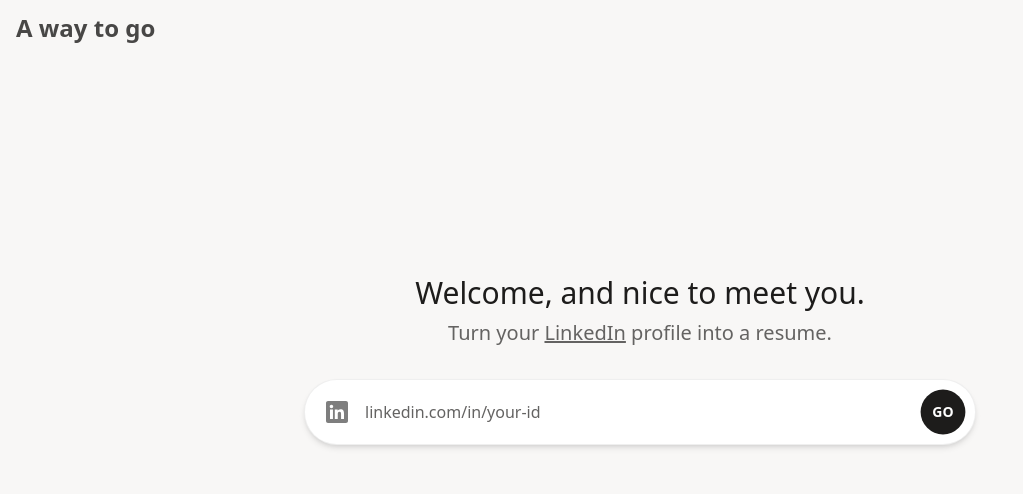
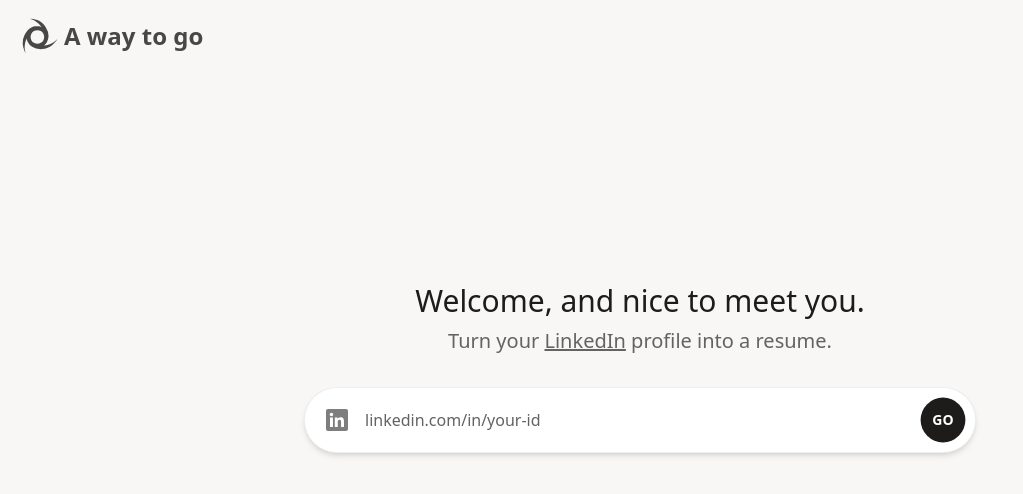
Before and after one commit to victorchicu/workley-app, an Angular app: page / in a window 1280 px wide. Shown: the top 494 px of the page, without its empty margins (0-1023 px from the left). Built offline with nearby package versions, Linux system fonts and the light colour scheme.

Commit message:
Add icon to the logo

```diff
--- a/src/app/app.component.html
+++ b/src/app/app.component.html
@@ -1,17 +1,16 @@
-<div class="min-h-screen text-slate-800 flex flex-col font-sans relative">
+<div class="min-h-screen text-[#1d1c1b] flex flex-col font-sans relative">
   <app-toast/>
 
   <nav class="w-full px-4 py-3 flex justify-between items-center">
     <div class="flex items-center">
       <span>
-         <a [routerLink]="['/']"
-            class="flex items-center text-2xl font-bold text-[#1d1c1b] opacity-80 relative after:content-[''] after:absolute after:bottom-0 after:left-0 after:h-[2px] after:w-full after:bg-current after:origin-right after:scale-x-0 hover:after:origin-left hover:after:scale-x-100 after:transition-transform after:duration-300">
+         <a [routerLink]="['/']" class="flex items-center text-2xl font-bold text-[#1d1c1b] opacity-80 hover:opacity-90 relative after:content-[''] after:absolute after:bottom-0 after:left-0 after:h-[2px] after:w-full after:bg-current after:origin-right after:scale-x-0 hover:after:origin-left hover:after:scale-x-100 after:transition-transform after:duration-300">
+          <svg fill="#1d1c1b" width="48px" height="48px" viewBox="0 0 1000 1000" xmlns="http://www.w3.org/2000/svg"><path d="M583 698q8-5 14-11 10-9 18-18 16-19 28-40 35-61 35-129 1-93-61-190-34-53-82-90-41-31-92-51-40-16-85-24-31-5-62-6l-25 1 17 2q20 4 43 12 31 11 60 28 37 22 70 51 39 34 70 78-8-3-17-6l-9-3q-12-3-26-5-18-2-38-2-24 0-47 4-28 5-54 15-29 13-56 32-30 22-55 53-28 34-51 78-46 88-39 187 4 71 35 141 15 35 29 56l-6-16q-7-20-11-43-6-32-6-66 0-43 9-86 10-51 33-100 1 9 3 18 4 20 12 38 4 9 8 17 32 64 91 102 82 54 206 48 62-2 119-26 47-19 90-53 33-27 62-62 21-25 37-51l12-21-11 12q-14 16-31 32-26 21-55 38-37 22-78 35-49 16-104 21zm-137-36q-39 0-71.5-19T323 591.5t-19-71 19-71.5 51.5-52 71-19 71 19 51.5 52 19 71.5-19 71-51.5 51.5-70.5 19z"/></svg>
            A way to go
         </a>
       </span>
     </div>
   </nav>
-
   <main class="flex-grow flex flex-col items-center justify-center p-4">
     <div class="w-full max-w-2xl">
       <div class="relative">
--- a/src/app/app.component.ts
+++ b/src/app/app.component.ts
@@ -2,8 +2,8 @@
 import {RouterLink} from '@angular/router';
 import {FormsModule} from '@angular/forms';
 import {Title} from '@angular/platform-browser';
-import {ToastComponent} from './toast/toast.component';
-import {AnalyticsService} from './insight/analytics.service';
+import {ToastComponent} from './components/toast/toast.component';
+import {AnalyticsService} from './analytics/analytics.service';
 
 @Component({
   selector: 'app-root',
--- a/src/app/app.config.ts
+++ b/src/app/app.config.ts
@@ -4,9 +4,9 @@
 import {routes} from './app.routes';
 import {provideClientHydration, withEventReplay} from '@angular/platform-browser';
 import {environment} from '../environments/environment';
-import {ANALYTICS_PROVIDER_TOKEN} from './insight/analytics-provider-token';
-import {Ga4AnalyticsProvider} from './insight/ga4-analytics-provider';
-import {ConsoleAnalyticsProvider} from './insight/console-analytics-provider';
+import {ANALYTICS_PROVIDER_TOKEN} from './analytics/analytics-provider-token';
+import {Ga4AnalyticsProvider} from './analytics/ga4-analytics-provider';
+import {ConsoleAnalyticsProvider} from './analytics/console-analytics-provider';
 import {isPlatformBrowser} from '@angular/common';
 
 function provideAnalytics() {
@@ -15,7 +15,7 @@
     useFactory: (): Ga4AnalyticsProvider | ConsoleAnalyticsProvider => {
       const platformId: Object = inject(PLATFORM_ID);
       if (isPlatformBrowser(platformId)) {
-        if (!environment.production) {
+        if (environment.production) {
           const ga4AnalyticsProvider = inject(Ga4AnalyticsProvider);
           ga4AnalyticsProvider.addGtmToDom()
           return ga4AnalyticsProvider;
```
Also changed, not shown: src/app/analytics/analytics-provider-token.ts (renamed from src/app/insight/analytics-provider-token.ts), src/app/analytics/analytics-provider.ts (renamed from src/app/insight/analytics-provider.ts), src/app/analytics/analytics.service.ts (renamed from src/app/insight/analytics.service.ts), src/app/analytics/console-analytics-provider.ts (renamed from src/app/insight/console-analytics-provider.ts), src/app/analytics/ga4-analytics-provider.ts (renamed from src/app/insight/ga4-analytics-provider.ts), src/app/components/toast/toast.component.css (added), src/app/components/toast/toast.component.html (renamed from src/app/toast/toast.component.html), src/app/components/toast/toast.component.ts (renamed from src/app/toast/toast.component.ts).
